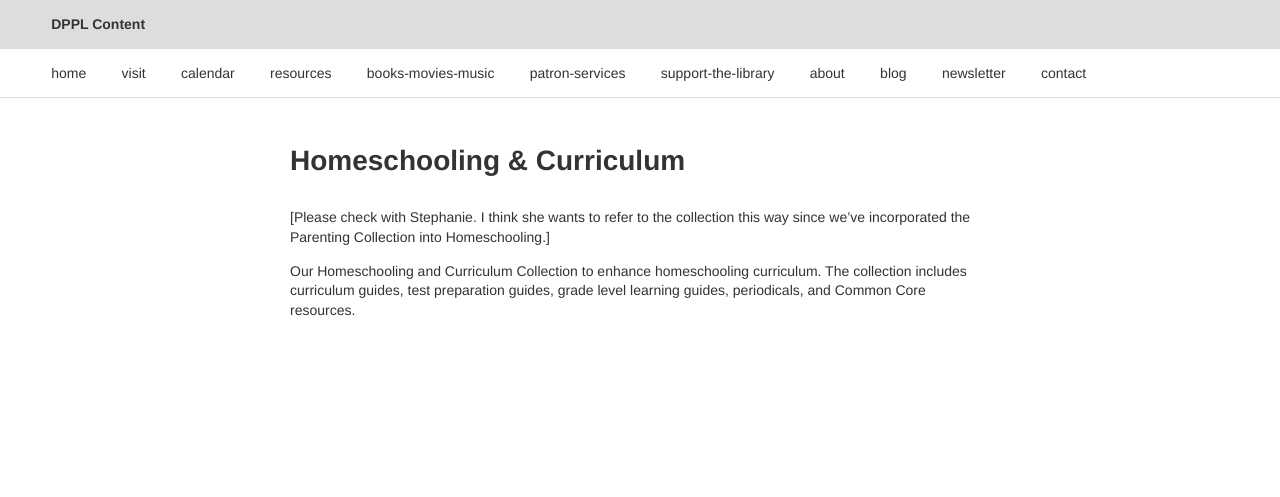
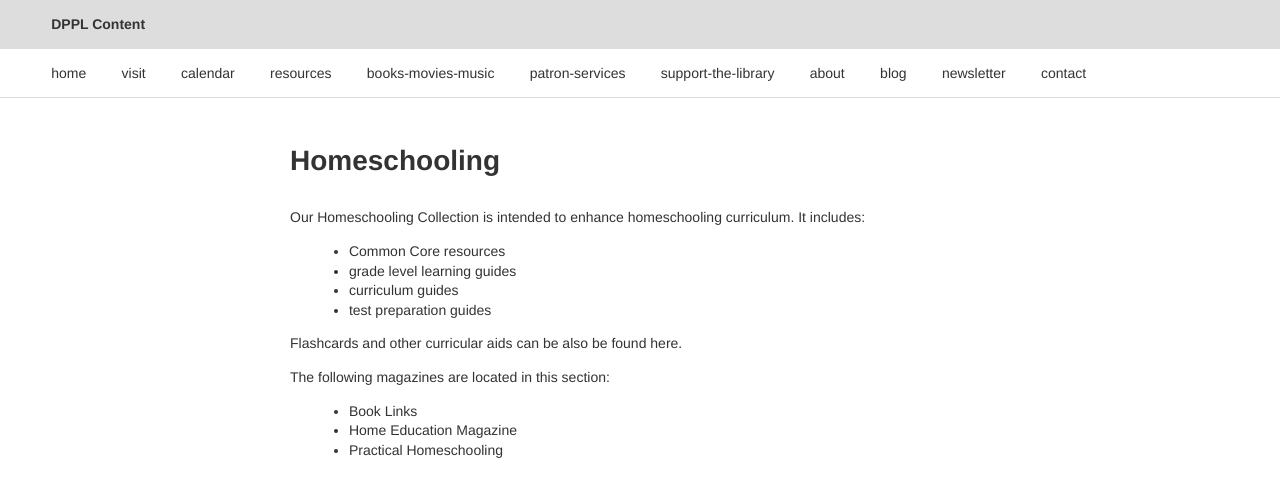
Before and after one commit to dpplweb/dppl-content, a Jekyll site: the page built from _posts/sara/0422-01-01-homeschooling.md, in a window 1280 px wide. Shown: the top 497 px of the page. Built offline with Jekyll 4.4.1, drawn with Linux system fonts in a browser that asks for light colours; Markdown is read by kramdown in place of the engine named in the settings.

Commit message:
Updated 0422-01-01-homeschooling.md

```diff
--- a/_posts/sara/0422-01-01-homeschooling.md
+++ b/_posts/sara/0422-01-01-homeschooling.md
@@ -5,7 +5,7 @@ categories:
 section: resources
 author: Sara
 layout: post
-title: "Homeschooling & Curriculum"
+title: "Homeschooling "
 audience: Homeschooling Parents
 keywords: "curriculum, test prep, grade level guides, periodicals, Common Core"
 goals: learn homeschool resources
@@ -13,6 +13,15 @@ actions: ""
 published: true
 ---
 
-[Please check with Stephanie. I think she wants to refer to the collection this way since we've incorporated the Parenting Collection into Homeschooling.]
+Our Homeschooling Collection is intended to enhance homeschooling curriculum. It includes:
+- Common Core resources
+- grade level learning guides
+- curriculum guides
+- test preparation guides
 
-Our Homeschooling and Curriculum Collection to enhance homeschooling curriculum. The collection includes curriculum guides, test preparation guides, grade level learning guides, periodicals, and Common Core resources.
+Flashcards and other curricular aids can be also be found here.
+
+The following magazines are located in this section:
+- Book Links
+- Home Education Magazine
+- Practical Homeschooling
```
